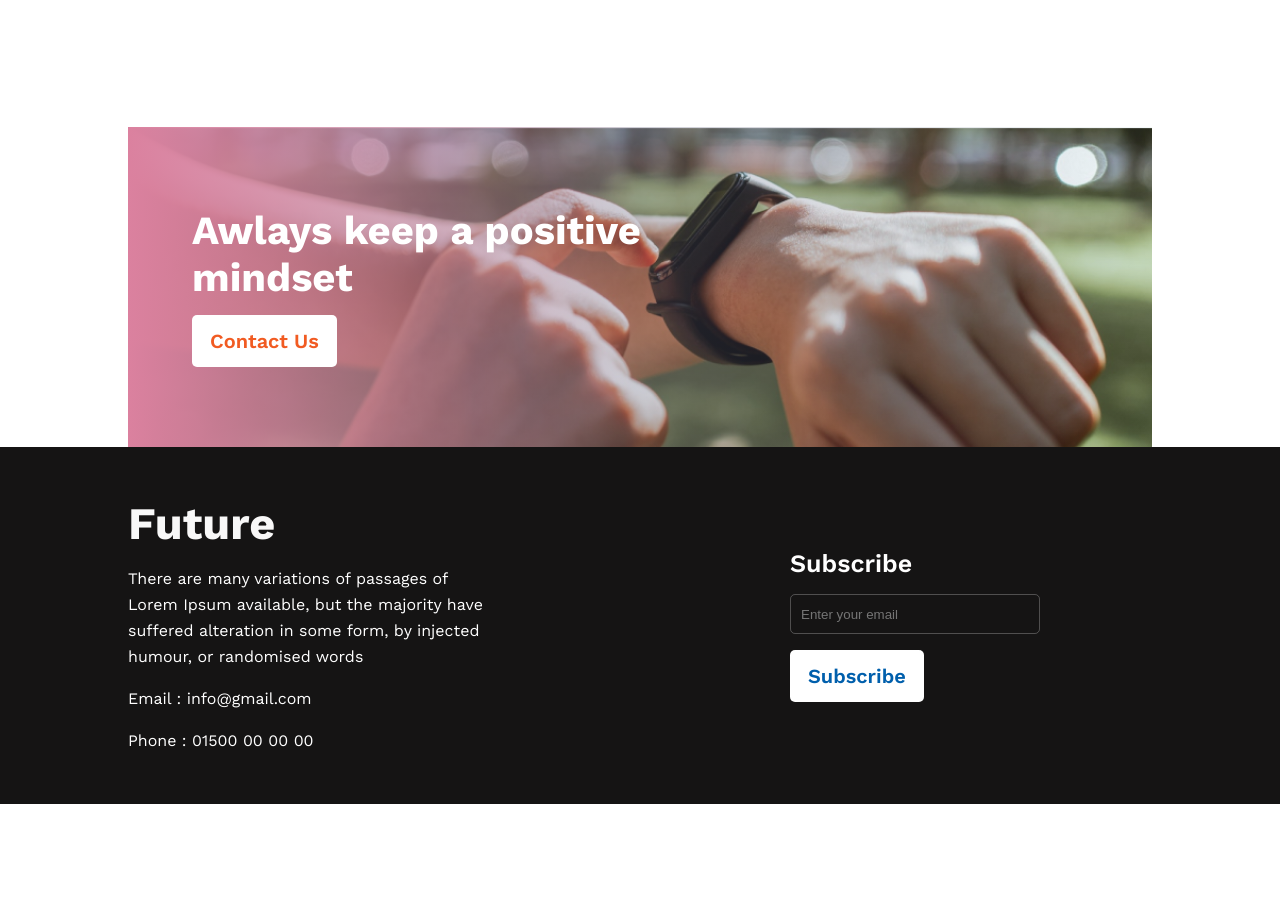
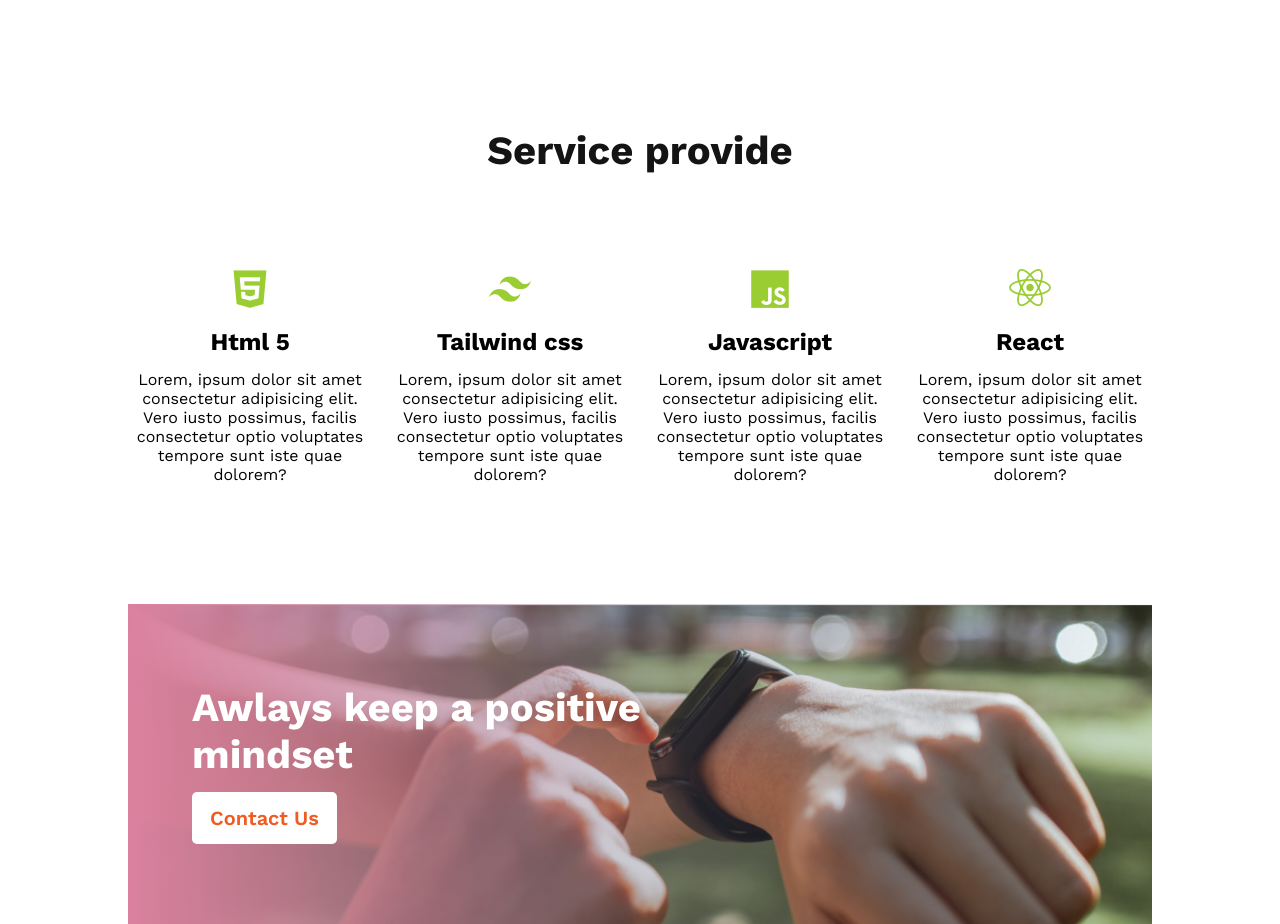
Before and after one commit to developer-abdulaziz/new-year-new-html_css, a plain HTML site: page index.html in a window 1280 px wide. Shown: the part 2004-2928 px from the top of the page. Before the commit the page ends 2808 px from the top, so only its background shows below. Drawn offline with nearby package versions, Linux system fonts and the light colour scheme.

Commit message:
service provide section add

```diff
--- a/index.html
+++ b/index.html
@@ -89,6 +89,46 @@
         </div>
       </section>
 
+      <!------------------------- service provide section  ----------------------------->
+      <section class="service">
+        <div class="section_title">
+          <h2>Service provide</h2>
+        </div>
+        <div class="service_area">
+          <div class="service_item">
+            <i class='bx bxl-html5'></i>
+            <h4>Html 5</h4>
+            <p>
+             Lorem, ipsum dolor sit amet consectetur adipisicing elit. Vero iusto possimus, facilis consectetur optio voluptates tempore sunt iste quae dolorem?
+            </p>
+          </div>
+
+          <div class="service_item">
+            <i class='bx bxl-tailwind-css' ></i>
+            <h4>Tailwind css</h4>
+            <p>
+              Lorem, ipsum dolor sit amet consectetur adipisicing elit. Vero iusto possimus, facilis consectetur optio voluptates tempore sunt iste quae dolorem?
+             </p>
+          </div>
+
+          <div class="service_item">
+            <i class='bx bxl-javascript'></i>
+            <h4>Javascript</h4>
+            <p>
+              Lorem, ipsum dolor sit amet consectetur adipisicing elit. Vero iusto possimus, facilis consectetur optio voluptates tempore sunt iste quae dolorem?
+             </p>
+          </div>
+
+          <div class="service_item">
+            <i class='bx bxl-react'></i>
+            <h4>React</h4>
+            <p>
+              Lorem, ipsum dolor sit amet consectetur adipisicing elit. Vero iusto possimus, facilis consectetur optio voluptates tempore sunt iste quae dolorem?
+             </p>
+          </div>
+        </div>
+      </section>
+
       <!------------------------- contact section  ----------------------------->
       <section class="contact">
         <h2>Awlays keep a positive <br> mindset</h2>
@@ -109,6 +149,7 @@
           <a class="primary_btn" href="#">Subscribe</a>
         </div>
       </div>
+      <p class="all_body_made">Made with <span>❤</span> by Md Abdul Aziz</p>
     </footer>
     <!-- boxicon js  -->
     <script src="https://unpkg.com/boxicons@2.1.4/dist/boxicons.js"></script>
--- a/style.css
+++ b/style.css
@@ -167,6 +167,39 @@ header {
     font-size: 25px;
     color: #737272;
 }
+/*=============== service provide section ============== */
+.service {
+    margin-bottom: 80px;
+}
+.service_area {
+    display: flex;
+    align-items: center;
+    justify-content: center;
+    gap: 16px;
+}
+.service_item {
+    width: 300px;
+    height: 300px;
+    display: flex;
+    flex-direction: column;
+    align-items: center;
+    justify-content: center;
+    gap: 14px;
+    text-align: center;
+}
+.service_item i {
+    display: flex;
+    flex-direction: column;
+    gap: 10px;
+    font-size: 50px;
+    color: yellowgreen;
+}
+.service_item h4 {
+    font-size: 24px;
+}
+.service_item p {
+    font-size: 16px;
+}
 /*=============== contact section ============== */
 .contact {
     background-image:linear-gradient(to right, #db819f, #6b6b8354, #3b8c990e), url(images/watch.png);
@@ -181,6 +214,7 @@ header {
     justify-content: center;
     gap: 14px;
     padding-left: 64px;
+    margin-bottom: 80px;
 }
 .contact h2 {
     font-style: normal;
@@ -196,13 +230,15 @@ header {
 /*=============== footer section ============== */
 footer {
     background: #151414;
-    padding: 50px 0px;
 }
 .container {
     display: flex;
     align-items: center;
     justify-content: center;
     gap: 300px;
+    /* padding: 50px 50px 0px 50px; */
+    padding: 50px;
+
 }
 .container > * {
     flex-basis: 100%;
@@ -249,3 +285,13 @@ footer {
     height: 40px;
     padding-left: 10px;
 }
+
+.all_body_made {
+    background: #3f393949;
+    text-align: center;
+    padding: 20px 0px;
+    color: #F8F8F8;
+}
+span {
+    color: red;
+}
```
